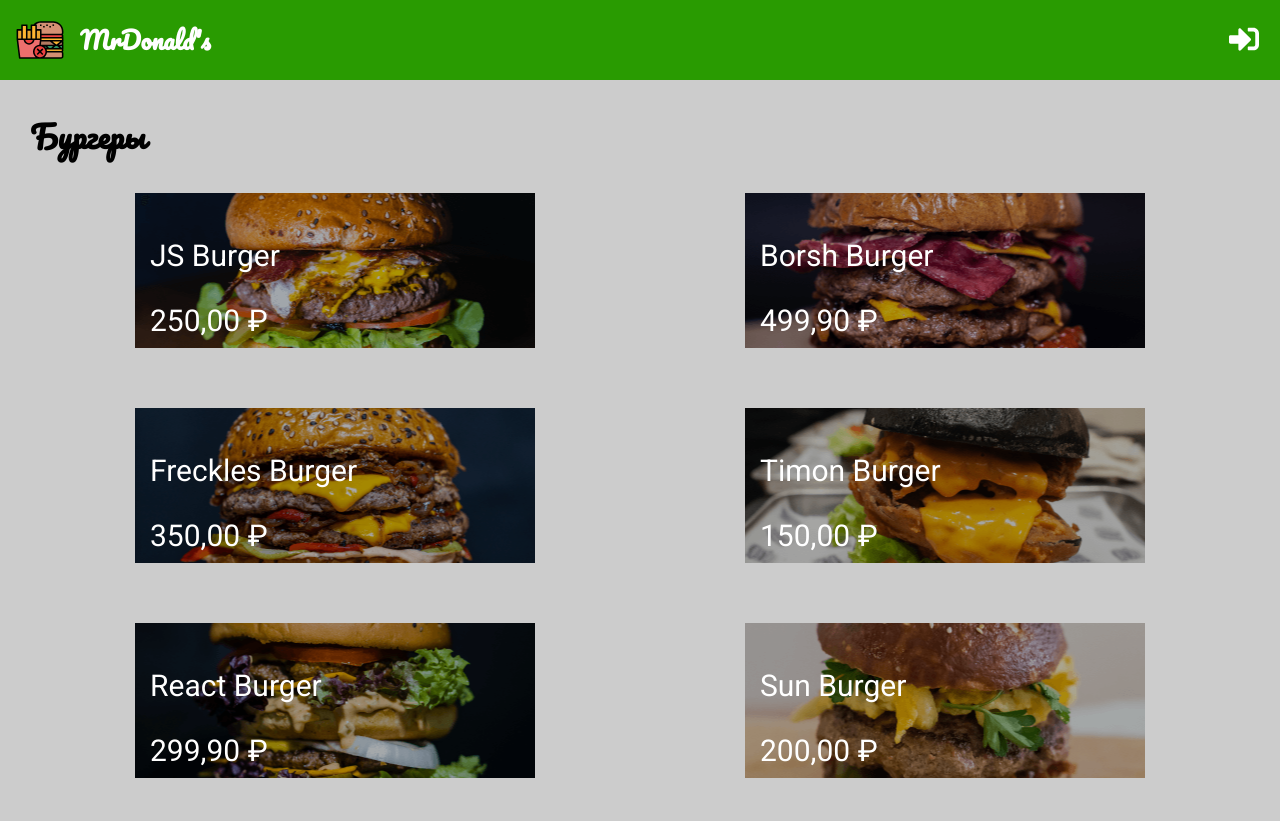
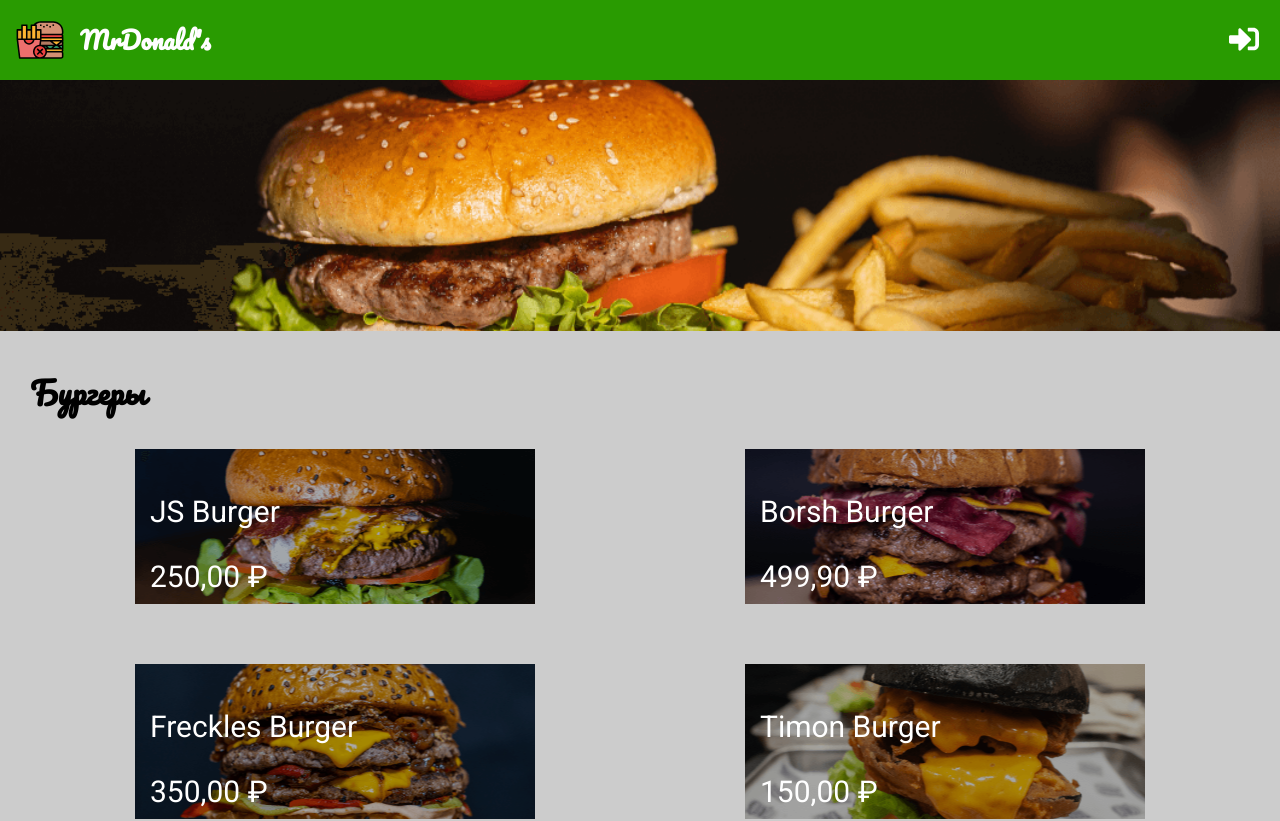
Before and after one commit to MaxKayan/react-food-store, a React (Create React App) app: page / in a window 1280 px wide. Shown: the top 821 px of the page. Built offline with nearby package versions, Linux system fonts and the light colour scheme.

Commit message:
Added menu banner

```diff
--- a/src/components/Menu.jsx
+++ b/src/components/Menu.jsx
@@ -14,9 +14,15 @@ const MenuSection = styled.section`
   padding: 30px;
 `;
 
+const Banner = styled.img`
+  width: 100%;
+`;
+
 export default function Menu() {
   return (
     <MenuStyled>
+      <Banner src={process.env.PUBLIC_URL + "/banner.png"} alt="Banner" />
+
       <MenuSection>
         <h2>Бургеры</h2>
         <ItemList dataList={mockMenuData.burger} />
```
